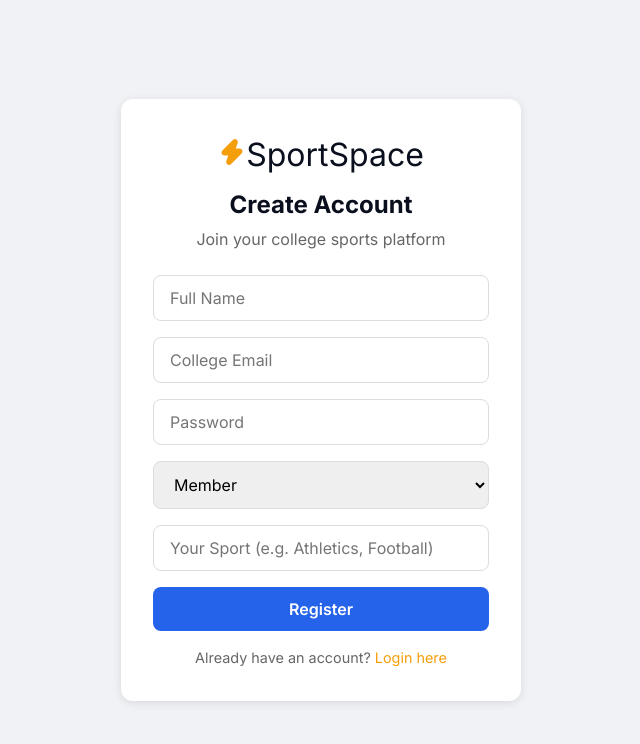
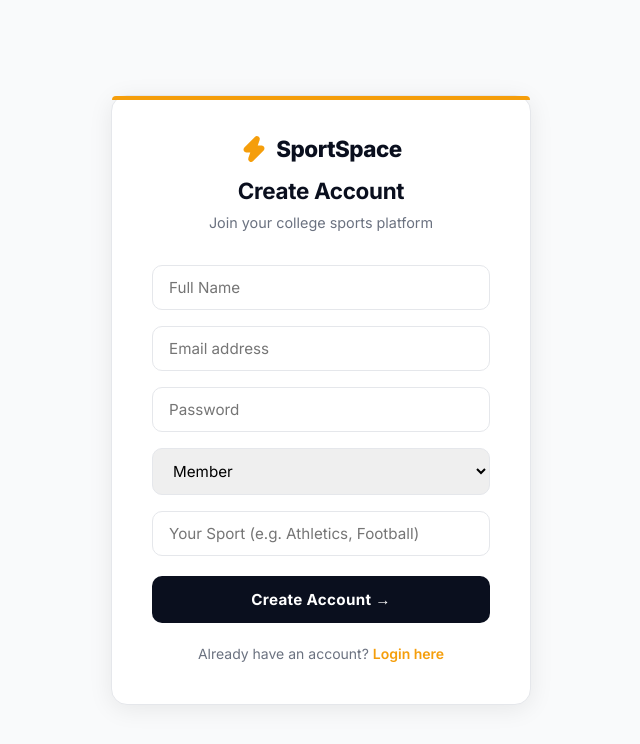
Before and after one commit to shrutijanghu246-ctrl/Sport_Space, a React (Vite) app in the folder frontend/: page /register in a window 1280 px wide. Shown: the top 744 px of the page, without its empty margins (319-959 px from the left). Built offline with nearby package versions, Linux system fonts and the light colour scheme; no server answers.

Commit message:
feat: UI styling - feed page, post card, navbar polish

```diff
--- a/frontend/src/components/PostCard.jsx
+++ b/frontend/src/components/PostCard.jsx
@@ -10,7 +10,9 @@ function PostCard({ post, onUpdate }) {
   const [commentText, setCommentText] = useState("");
   const navigate = useNavigate();
 
-  const hasLiked = post.likes?.includes(user?.id);
+  const hasLiked = post.likes?.some(
+    (id) => id.toString() === (user?._id || user?.id)?.toString(),
+  );
   const canDelete =
     user?.id === post.author?._id || ["captain", "admin"].includes(user?.role);
 
@@ -79,16 +81,18 @@ function PostCard({ post, onUpdate }) {
       {post.image && <img src={post.image} alt="post" style={styles.image} />}
 
       <div style={styles.actions}>
-        // Like button:
+        {/* Like button: */}
         <button onClick={handleLike} style={styles.actionBtn}>
           <Heart
             size={16}
-            fill={hasLiked ? "#f59e0b" : "none"}
-            color={hasLiked ? "#f59e0b" : "#6b7280"}
+            fill={hasLiked ? "#ef4444" : "none"}
+            color={hasLiked ? "#ef4444" : "#6b7280"}
           />
-          <span>{post.likes?.length || 0}</span>
+          <span style={{ color: hasLiked ? "#ef4444" : "#6b7280" }}>
+            {post.likes?.length || 0}
+          </span>
         </button>
-        // Comment button:
+        {/* Comment button: */}
         <button
           onClick={() => setShowComments(!showComments)}
           style={styles.actionBtn}
@@ -96,7 +100,7 @@ function PostCard({ post, onUpdate }) {
           <MessageCircle size={16} color="#6b7280" />
           <span>{post.comments?.length || 0}</span>
         </button>
-        // Delete button:
+        {/* Delete button */}
         {canDelete && (
           <button
             onClick={handleDelete}
@@ -136,64 +140,76 @@ function PostCard({ post, onUpdate }) {
 const styles = {
   card: {
     backgroundColor: "white",
-    borderRadius: "12px",
+    borderRadius: "16px",
     padding: "1.25rem",
-    marginBottom: "1rem",
-    boxShadow: "0 2px 4px rgba(0,0,0,0.05)",
+    marginBottom: "0",
+    border: "1px solid #e5e7eb",
+    boxShadow: "0 1px 3px rgba(0,0,0,0.06)",
   },
   header: {
     display: "flex",
     alignItems: "center",
     gap: "0.75rem",
-    marginBottom: "0.75rem",
+    marginBottom: "0.875rem",
+    cursor: "pointer",
   },
   avatar: {
     width: "40px",
     height: "40px",
     borderRadius: "50%",
-    backgroundColor: "#2563eb",
+    backgroundColor: "#0a0f1e",
     color: "white",
     display: "flex",
     alignItems: "center",
     justifyContent: "center",
-    fontWeight: "600",
+    fontWeight: "700",
+    fontSize: "0.875rem",
+    flexShrink: 0,
   },
   authorName: {
     fontWeight: "600",
+    fontSize: "0.95rem",
+    color: "#0a0f1e",
   },
   sportTag: {
     fontSize: "0.8rem",
-    color: "#666",
+    color: "#6b7280",
   },
   content: {
-    marginBottom: "0.75rem",
-    lineHeight: "1.5",
+    marginBottom: "0.875rem",
+    lineHeight: "1.6",
+    color: "#374151",
+    fontSize: "0.95rem",
   },
   logBox: {
-    backgroundColor: "#f0f9ff",
+    backgroundColor: "#fef3c7",
     padding: "1rem",
-    borderRadius: "8px",
-    marginBottom: "0.75rem",
+    borderRadius: "10px",
+    marginBottom: "0.875rem",
+    borderLeft: "3px solid #f59e0b",
   },
   logTitle: {
-    fontWeight: "600",
+    fontWeight: "700",
     marginBottom: "0.5rem",
+    color: "#0a0f1e",
+    fontSize: "0.9rem",
   },
   logMeta: {
     fontSize: "0.8rem",
-    color: "#666",
+    color: "#6b7280",
     marginTop: "0.5rem",
   },
   image: {
     width: "100%",
-    borderRadius: "8px",
-    marginBottom: "0.75rem",
+    borderRadius: "10px",
+    marginBottom: "0.875rem",
   },
   actions: {
     display: "flex",
-    gap: "1rem",
-    borderTop: "1px solid #eee",
-    paddingTop: "0.75rem",
+    gap: "0.75rem",
+    borderTop: "1px solid #f3f4f6",
+    paddingTop: "0.875rem",
+    alignItems: "center",
   },
   actionBtn: {
     background: "none",
@@ -204,34 +220,46 @@ const styles = {
     gap: "0.3rem",
     color: "#6b7280",
     fontSize: "0.85rem",
+    padding: "0.3rem 0.5rem",
+    borderRadius: "6px",
+    transition: "background 0.15s",
   },
   commentsSection: {
-    marginTop: "0.75rem",
-    borderTop: "1px solid #eee",
-    paddingTop: "0.75rem",
+    marginTop: "0.875rem",
+    borderTop: "1px solid #f3f4f6",
+    paddingTop: "0.875rem",
   },
   comment: {
-    fontSize: "0.9rem",
+    fontSize: "0.875rem",
     marginBottom: "0.5rem",
+    color: "#374151",
+    padding: "0.5rem",
+    backgroundColor: "#f9fafb",
+    borderRadius: "8px",
   },
   commentForm: {
     display: "flex",
     gap: "0.5rem",
-    marginTop: "0.5rem",
+    marginTop: "0.75rem",
   },
   commentInput: {
     flex: 1,
-    padding: "0.5rem",
-    borderRadius: "6px",
-    border: "1px solid #ddd",
+    padding: "0.5rem 0.75rem",
+    borderRadius: "8px",
+    border: "1.5px solid #e5e7eb",
+    fontSize: "0.875rem",
+    outline: "none",
+    fontFamily: "Inter, sans-serif",
   },
   commentBtn: {
     padding: "0.5rem 1rem",
-    borderRadius: "6px",
+    borderRadius: "8px",
     border: "none",
-    backgroundColor: "#2563eb",
+    backgroundColor: "#0a0f1e",
     color: "white",
     cursor: "pointer",
+    fontSize: "0.875rem",
+    fontWeight: "600",
   },
 };
 
--- a/frontend/src/pages/Feed.jsx
+++ b/frontend/src/pages/Feed.jsx
@@ -2,14 +2,14 @@ import { useEffect, useState } from "react";
 import axiosInstance from "../utils/axios";
 import { useAuth } from "../context/AuthContext";
 import PostCard from "../components/PostCard";
+import { Zap, ClipboardList, Send } from "lucide-react";
+import styles from "./Feed.module.css";
 
 function Feed() {
   const { user } = useAuth();
   const [posts, setPosts] = useState([]);
   const [loading, setLoading] = useState(true);
-  const [postType, setPostType] = useState("post"); //"post" or "log"
-
-  //form states
+  const [postType, setPostType] = useState("post");
   const [content, setContent] = useState("");
   const [logDetails, setLogDetails] = useState({
     date: "",
@@ -31,14 +31,11 @@ function Feed() {
   };
 
   useEffect(() => {
-    console.log("user:", user);
-    console.log("user.team:", user?.team);
     if (user?.team) fetchFeed();
-  }, [user]);
+  }, [user?.team]);
 
   const handleSubmit = async (e) => {
     e.preventDefault();
-
     try {
       const payload = {
         type: postType,
@@ -46,10 +43,7 @@ function Feed() {
         isPublic: postType === "post",
         logDetails: postType === "log" ? logDetails : undefined,
       };
-
       await axiosInstance.post("/posts", payload);
-
-      //reset forms
       setContent("");
       setLogDetails({
         date: "",
@@ -58,36 +52,36 @@ function Feed() {
         duration: "",
         personalNote: "",
       });
-
       fetchFeed();
     } catch (err) {
       console.error(err);
     }
   };
 
-  if (loading) return <div style={styles.loading}>Loading feed...</div>;
+  if (loading)
+    return (
+      <div style={{ textAlign: "center", padding: "3rem", color: "#9ca3af" }}>
+        Loading feed...
+      </div>
+    );
 
   return (
-    <div style={styles.container}>
-      <div style={styles.createPost}>
-        <div style={styles.tabs}>
+    <div className={styles.container}>
+      <div className={styles.createPost}>
+        <div className={styles.tabs}>
           <button
             onClick={() => setPostType("post")}
-            style={{
-              ...styles.tab,
-              ...(postType === "post" ? styles.activeTab : {}),
-            }}
+            className={`${styles.tab} ${postType === "post" ? styles.activeTab : ""}`}
           >
-            📝 Quick Post
+            <Zap size={15} />
+            Quick Post
           </button>
           <button
             onClick={() => setPostType("log")}
-            style={{
-              ...styles.tab,
-              ...(postType === "log" ? styles.activeTab : {}),
-            }}
+            className={`${styles.tab} ${postType === "log" ? styles.activeTab : ""}`}
           >
-            🏋️ Training Log
+            <ClipboardList size={15} />
+            Training Log
           </button>
         </div>
 
@@ -97,18 +91,18 @@ function Feed() {
               placeholder="What's happening in practice today?"
               value={content}
               onChange={(e) => setContent(e.target.value)}
-              style={styles.textarea}
+              className={styles.textarea}
               required
             />
           ) : (
-            <div style={styles.logForm}>
+            <div className={styles.logForm}>
               <input
                 type="date"
                 value={logDetails.date}
                 onChange={(e) =>
                   setLogDetails({ ...logDetails, date: e.target.value })
                 }
-                style={styles.input}
+                className={styles.input}
                 required
               />
               <input
@@ -118,7 +112,7 @@ function Feed() {
                 onChange={(e) =>
                   setLogDetails({ ...logDetails, drillName: e.target.value })
                 }
-                style={styles.input}
+                className={styles.input}
                 required
               />
               <input
@@ -128,7 +122,7 @@ function Feed() {
                 onChange={(e) =>
                   setLogDetails({ ...logDetails, duration: e.target.value })
                 }
-                style={styles.input}
+                className={styles.input}
                 required
               />
               <textarea
@@ -137,21 +131,22 @@ function Feed() {
                 onChange={(e) =>
                   setLogDetails({ ...logDetails, personalNote: e.target.value })
                 }
-                style={styles.textarea}
+                className={styles.textarea}
                 required
               />
             </div>
           )}
 
-          <button type="submit" style={styles.submitBtn}>
+          <button type="submit" className={styles.submitBtn}>
+            <Send size={15} />
             {postType === "post" ? "Post" : "Log Training"}
           </button>
         </form>
       </div>
 
-      <div style={styles.feed}>
+      <div className={styles.feed}>
         {posts.length === 0 ? (
-          <p style={styles.empty}>
+          <p className={styles.empty}>
             No posts yet. Be the first to share something!
           </p>
         ) : (
@@ -164,81 +159,4 @@ function Feed() {
   );
 }
 
-const styles = {
-  container: {
-    maxWidth: "600px",
-    margin: "0 auto",
-    padding: "1rem",
-  },
-  loading: {
-    textAlign: "center",
-    padding: "2rem",
-  },
-  createPost: {
-    backgroundColor: "white",
-    borderRadius: "12px",
-    padding: "1.25rem",
-    marginBottom: "1.5rem",
-    boxShadow: "0 2px 4px rgba(0,0,0,0.05)",
-  },
-  tabs: {
-    display: "flex",
-    gap: "0.5rem",
-    marginBottom: "1rem",
-  },
-  tab: {
-    padding: "0.5rem 1rem",
-    borderRadius: "8px",
-    border: "1px solid #ddd",
-    backgroundColor: "white",
-    cursor: "pointer",
-  },
-  activeTab: {
-    backgroundColor: "#2563eb",
-    color: "white",
-    borderColor: "#2563eb",
-  },
-  textarea: {
-    width: "100%",
-    minHeight: "80px",
-    padding: "0.75rem",
-    borderRadius: "8px",
-    border: "1px solid #ddd",
-    fontSize: "1rem",
-    fontFamily: "inherit",
-    resize: "vertical",
-    marginBottom: "0.75rem",
-  },
-  logForm: {
-    display: "flex",
-    flexDirection: "column",
-    gap: "0.75rem",
-    marginBottom: "0.75rem",
-  },
-  input: {
-    padding: "0.75rem",
-    borderRadius: "8px",
-    border: "1px solid #ddd",
-    fontSize: "1rem",
-  },
-  submitBtn: {
-    padding: "0.75rem 1.5rem",
-    borderRadius: "8px",
-    border: "none",
-    backgroundColor: "#2563eb",
-    color: "white",
-    cursor: "pointer",
-    fontWeight: "600",
-  },
-  feed: {
-    display: "flex",
-    flexDirection: "column",
-  },
-  empty: {
-    textAlign: "center",
-    color: "#666",
-    padding: "2rem",
-  },
-};
-
 export default Feed;
--- /dev/null
+++ b/frontend/src/pages/Feed.module.css
@@ -0,0 +1,127 @@
+.container {
+  max-width: 680px;
+  margin: 0 auto;
+  padding: 2rem 1rem;
+}
+
+.createPost {
+  background: white;
+  border-radius: 16px;
+  padding: 1.5rem;
+  margin-bottom: 1.5rem;
+  border: 1px solid #e5e7eb;
+  box-shadow: 0 1px 3px rgba(0, 0, 0, 0.06);
+}
+
+.tabs {
+  display: flex;
+  gap: 0.5rem;
+  margin-bottom: 1.25rem;
+  background: #f9fafb;
+  padding: 4px;
+  border-radius: 10px;
+}
+
+.tab {
+  flex: 1;
+  padding: 0.5rem 1rem;
+  border-radius: 8px;
+  border: none;
+  background: none;
+  color: #6b7280;
+  font-size: 0.875rem;
+  font-weight: 500;
+  cursor: pointer;
+  transition: all 0.15s;
+  display: flex;
+  align-items: center;
+  justify-content: center;
+  gap: 0.4rem;
+}
+
+.tab:hover {
+  color: #0a0f1e;
+}
+
+.activeTab {
+  background: white;
+  color: #0a0f1e;
+  font-weight: 600;
+  box-shadow: 0 1px 3px rgba(0, 0, 0, 0.1);
+}
+
+.textarea {
+  width: 100%;
+  min-height: 90px;
+  padding: 0.875rem 1rem;
+  border-radius: 10px;
+  border: 1.5px solid #e5e7eb;
+  font-size: 0.95rem;
+  font-family: "Inter", sans-serif;
+  resize: vertical;
+  margin-bottom: 0.875rem;
+  outline: none;
+  transition: border-color 0.15s;
+  color: #0a0f1e;
+}
+
+.textarea:focus {
+  border-color: #f59e0b;
+}
+
+.logForm {
+  display: flex;
+  flex-direction: column;
+  gap: 0.75rem;
+  margin-bottom: 0.875rem;
+}
+
+.input {
+  padding: 0.75rem 1rem;
+  border-radius: 10px;
+  border: 1.5px solid #e5e7eb;
+  font-size: 0.95rem;
+  font-family: "Inter", sans-serif;
+  outline: none;
+  transition: border-color 0.15s;
+  width: 100%;
+  color: #0a0f1e;
+}
+
+.input:focus {
+  border-color: #f59e0b;
+}
+
+.submitBtn {
+  padding: 0.75rem 1.5rem;
+  border-radius: 10px;
+  border: none;
+  background-color: #0a0f1e;
+  color: white;
+  font-size: 0.9rem;
+  font-weight: 700;
+  cursor: pointer;
+  transition: background 0.15s;
+  display: flex;
+  align-items: center;
+  gap: 0.5rem;
+}
+
+.submitBtn:hover {
+  background-color: #1f2937;
+}
+
+.feed {
+  display: flex;
+  flex-direction: column;
+  gap: 1rem;
+}
+
+.empty {
+  text-align: center;
+  color: #9ca3af;
+  padding: 3rem;
+  background: white;
+  border-radius: 16px;
+  border: 1px solid #e5e7eb;
+}
--- a/frontend/src/pages/RegisterPage.jsx
+++ b/frontend/src/pages/RegisterPage.jsx
@@ -39,9 +39,18 @@ function RegisterPage() {
   return (
     <div style={styles.container}>
       <div style={styles.card}>
+        <div
+          style={{
+            height: "4px",
+            backgroundColor: "#f59e0b",
+            borderRadius: "4px 4px 0 0",
+            margin: "-2.5rem -2.5rem 2rem -2.5rem",
+          }}
+        />
+
         <div style={styles.logo}>
           <Zap size={28} fill="#f59e0b" color="#f59e0b" />
-          <span>SportSpace</span>
+          SportSpace
         </div>
         <h2 style={styles.title}>Create Account</h2>
         <p style={styles.subtitle}>Join your college sports platform</p>
@@ -61,7 +70,7 @@ function RegisterPage() {
           <input
             type="email"
             name="email"
-            placeholder="College Email"
+            placeholder="Email address"
             value={formData.email}
             onChange={handleChange}
             style={styles.input}
@@ -96,12 +105,15 @@ function RegisterPage() {
             required
           />
           <button type="submit" style={styles.button} disabled={loading}>
-            {loading ? "Creating account..." : "Register"}
+            {loading ? "Creating account..." : "Create Account →"}
           </button>
         </form>
 
         <p style={styles.link}>
-          Already have an account? <Link to="/login">Login here</Link>
+          Already have an account?{" "}
+          <Link to="/login" style={{ color: "#f59e0b", fontWeight: "600" }}>
+            Login here
+          </Link>
         </p>
       </div>
     </div>
@@ -114,36 +126,51 @@ const styles = {
     display: "flex",
     alignItems: "center",
     justifyContent: "center",
-    backgroundColor: "#f0f2f5",
+    backgroundColor: "#f9fafb",
   },
   card: {
     backgroundColor: "white",
-    padding: "2rem",
-    borderRadius: "12px",
-    boxShadow: "0 2px 10px rgba(0,0,0,0.1)",
+    padding: "2.5rem",
+    borderRadius: "16px",
+    boxShadow: "0 4px 24px rgba(0,0,0,0.08)",
     width: "100%",
-    maxWidth: "400px",
+    maxWidth: "420px",
+    border: "1px solid #e5e7eb",
   },
   logo: {
-    textAlign: "center",
-    fontSize: "2rem",
+    display: "flex",
+    alignItems: "center",
+    justifyContent: "center",
+    gap: "0.5rem",
+    fontSize: "1.4rem",
+    fontWeight: "800",
+    color: "#0a0f1e",
     marginBottom: "0.5rem",
+    letterSpacing: "-0.5px",
   },
   title: {
     textAlign: "center",
-    fontSize: "1.5rem",
+    fontSize: "1.4rem",
+    fontWeight: "700",
+    color: "#0a0f1e",
     marginBottom: "0.25rem",
+    letterSpacing: "-0.3px",
   },
   subtitle: {
     textAlign: "center",
-    color: "#666",
-    marginBottom: "1.5rem",
+    color: "#6b7280",
+    marginBottom: "2rem",
+    fontSize: "0.9rem",
   },
   error: {
-    color: "red",
+    color: "#ef4444",
     textAlign: "center",
     marginBottom: "1rem",
-    fontSize: "0.9rem",
+    fontSize: "0.875rem",
+    backgroundColor: "#fef2f2",
+    padding: "0.75rem",
+    borderRadius: "8px",
+    border: "1px solid #fecaca",
   },
   form: {
     display: "flex",
@@ -152,26 +179,44 @@ const styles = {
   },
   input: {
     padding: "0.75rem 1rem",
-    borderRadius: "8px",
-    border: "1px solid #ddd",
-    fontSize: "1rem",
+    borderRadius: "10px",
+    border: "1.5px solid #e5e7eb",
+    fontSize: "0.95rem",
     outline: "none",
+    transition: "border-color 0.15s",
+    width: "100%",
   },
   button: {
-    padding: "0.75rem",
-    borderRadius: "8px",
+    padding: "0.85rem",
+    borderRadius: "10px",
     border: "none",
-    backgroundColor: "#2563eb",
+    backgroundColor: "#0a0f1e",
     color: "white",
-    fontSize: "1rem",
+    fontSize: "0.95rem",
     cursor: "pointer",
-    fontWeight: "600",
+    fontWeight: "700",
+    letterSpacing: "0.3px",
+    transition: "background 0.15s",
+    marginTop: "0.25rem",
   },
   link: {
     textAlign: "center",
-    marginTop: "1rem",
-    fontSize: "0.9rem",
-    color: "#666",
+    marginTop: "1.25rem",
+    fontSize: "0.875rem",
+    color: "#6b7280",
+  },
+  divider: {
+    display: "flex",
+    alignItems: "center",
+    gap: "1rem",
+    margin: "1rem 0",
+    color: "#9ca3af",
+    fontSize: "0.8rem",
+  },
+  dividerLine: {
+    flex: 1,
+    height: "1px",
+    backgroundColor: "#e5e7eb",
   },
 };
 
```
